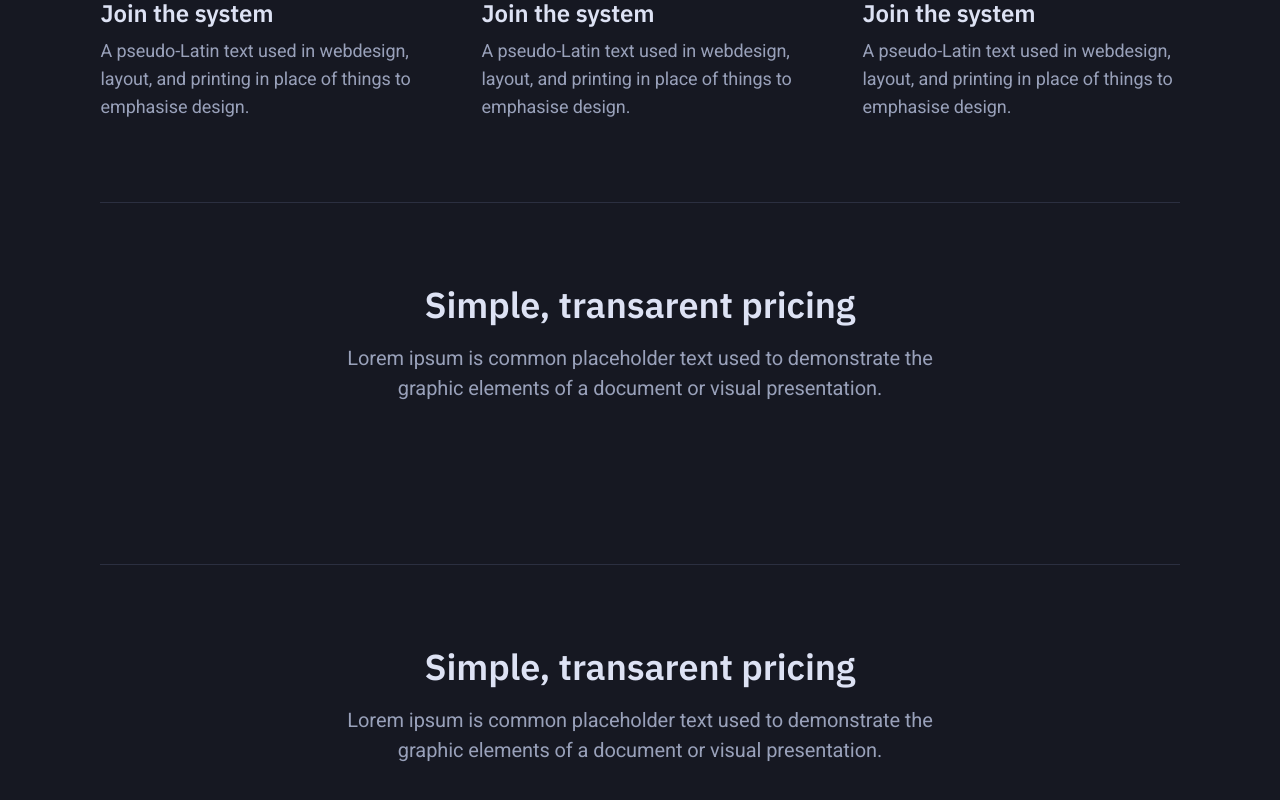
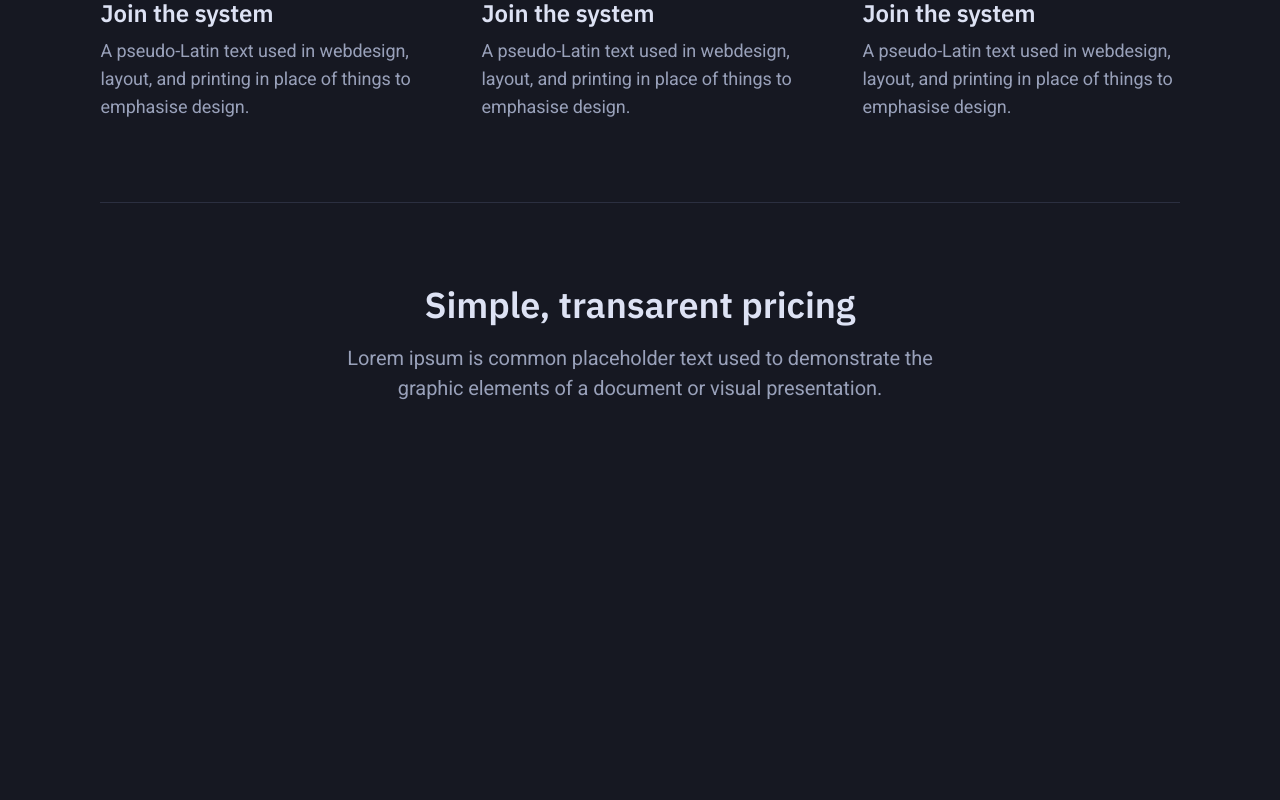
Before and after one commit to kouseina/Convert-HTML-ReactJS, a React (Create React App) app: page / in a window 1280 px wide. Shown: the part 1217-2017 px from the top of the page. After the commit the page ends 1781 px from the top, so only its background shows below. Built offline with nearby package versions, Linux system fonts and the light colour scheme.

Commit message:
solving section price was double

```diff
--- a/src/scenes/Homepage.js
+++ b/src/scenes/Homepage.js
@@ -101,21 +101,6 @@ export default function Homepage() {
             </div>
           </div>
         </Section>
-        <Section class="pricing">
-          <div class="container">
-            <div class="pricing-inner section-inner has-top-divider">
-              <div class="section-header center-content">
-                <div class="container-xs">
-                  <h2 class="mt-0 mb-16">Simple, transarent pricing</h2>
-                  <p class="m-0">
-                    Lorem ipsum is common placeholder text used to demonstrate
-                    the graphic elements of a document or visual presentation.
-                  </p>
-                </div>
-              </div>
-            </div>
-          </div>
-        </Section>
       </main>
     </div>
   );
```
